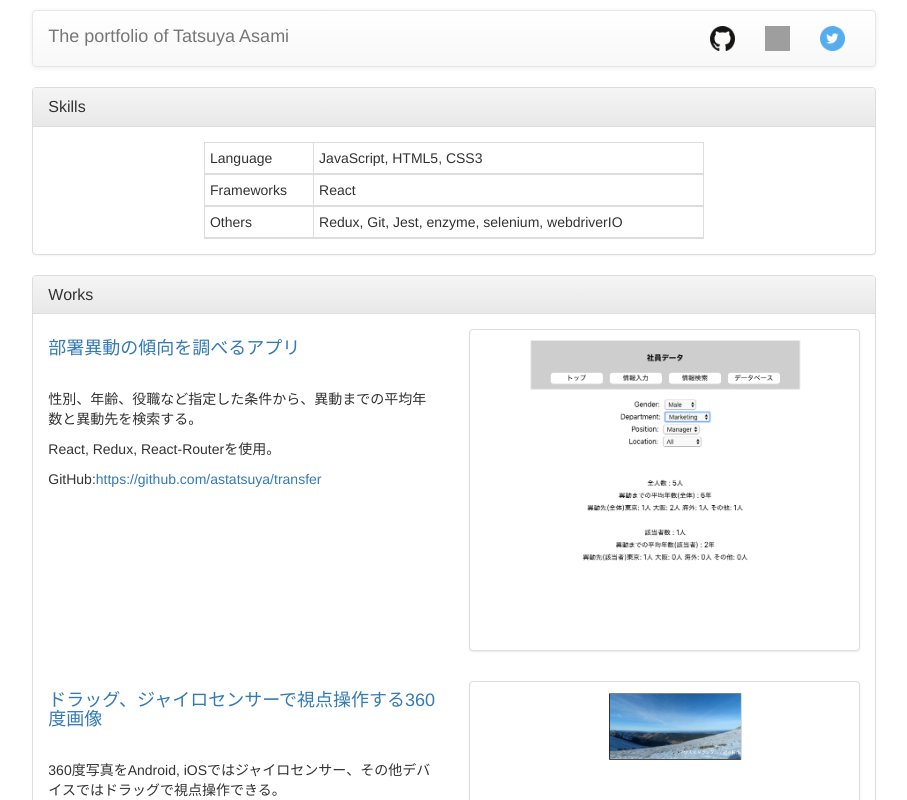
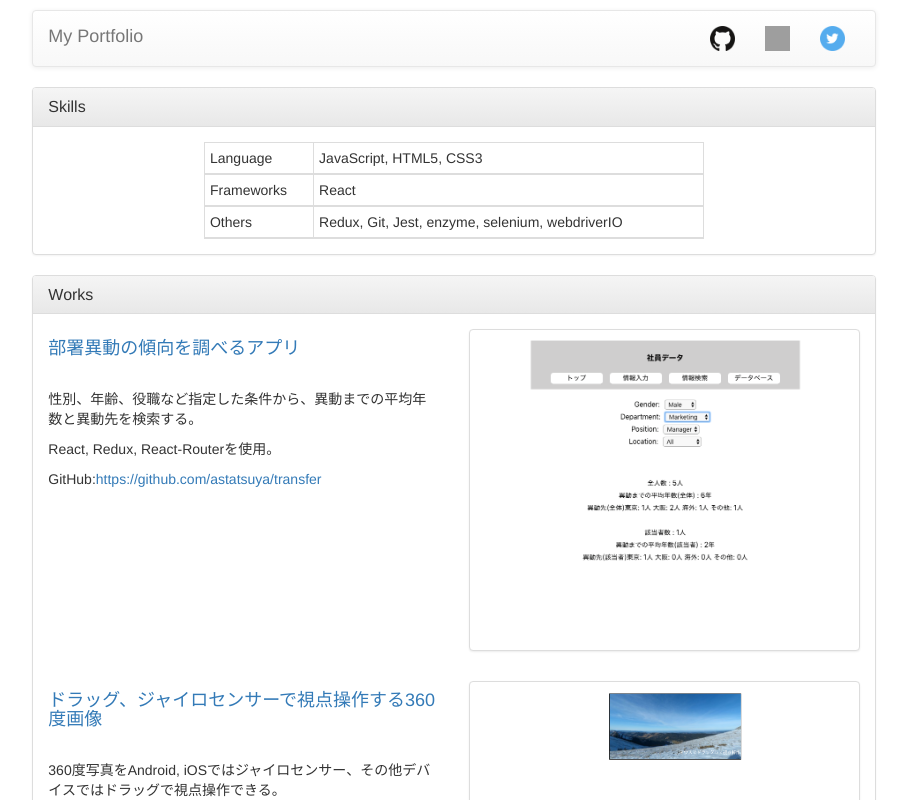
Before and after one commit to astatsuya/my-portfolio, a React (Create React App) app: page / in a window 1280 px wide. Shown: the top 800 px of the page, without its empty margins (186-1093 px from the left). Built offline with nearby package versions, Linux system fonts and the light colour scheme; grey boxes are pictures that could not be loaded.

Commit message:
Change Top title to My Portfolio

```diff
--- a/src/components/headder.js
+++ b/src/components/headder.js
@@ -7,7 +7,7 @@ class Headder extends React.Component {
       <Navbar collapseOnSelect fluid>
         <Navbar.Header>
           <Navbar.Brand>
-            <a href="#brand">The portfolio of Tatsuya Asami</a>
+            <a href="#brand">My Portfolio</a>
           </Navbar.Brand>
           <Navbar.Toggle />
         </Navbar.Header>
```
